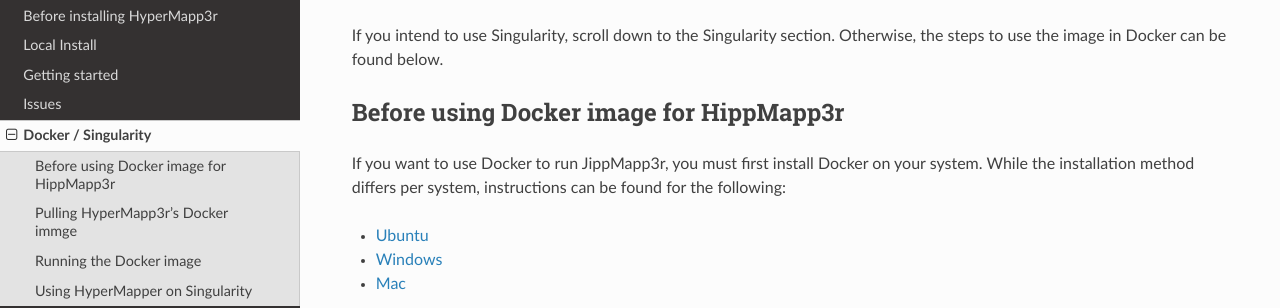
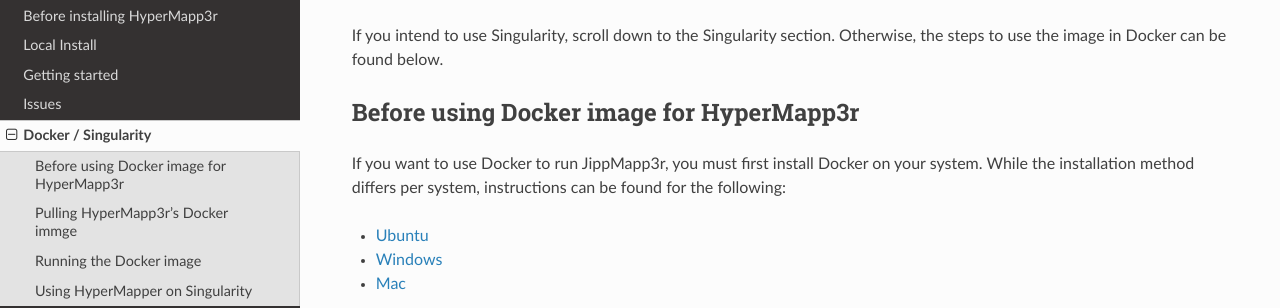
Before and after one commit to AICONSlab/HyperMapp3r, a Sphinx documentation site: the page built from docs/docker.md, in a window 1280 px wide and 900 px high. Shown: the part 136-444 px from the top of the window. Built offline with Sphinx 7.4.7 and the Read the Docs theme 2.0.0, drawn with Linux system fonts in a browser that asks for light colours; pages that are not in the unit, such as notebooks, are missing from menus.

Commit message:
Update docker.md

```diff
--- a/docs/docker.md
+++ b/docs/docker.md
@@ -2,7 +2,7 @@
 
 If you intend to use Singularity, scroll down to the Singularity section. Otherwise, the steps to use the image in Docker can be found below.
 
-## Before using Docker image for HippMapp3r
+## Before using Docker image for HyperMapp3r
 
 If you want to use Docker to run JippMapp3r, you must first install Docker on your system. While the installation method differs per system, instructions can be found for the following:
 
```
